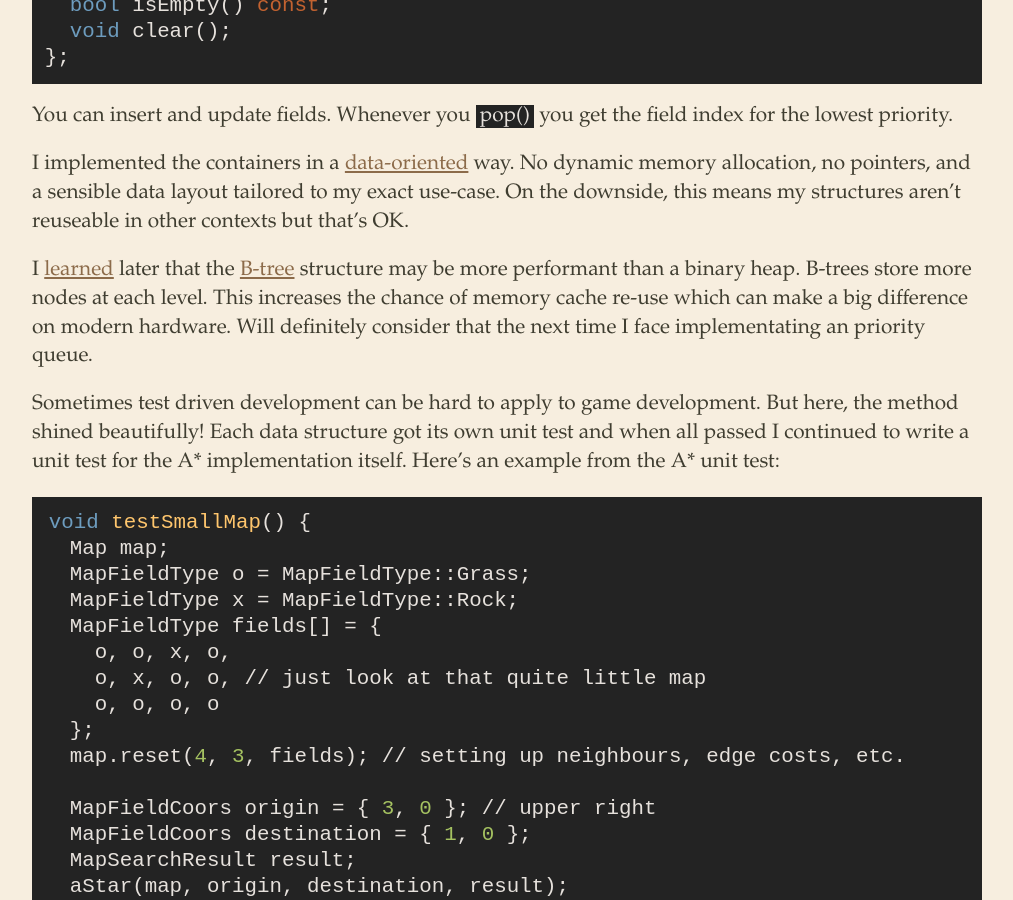
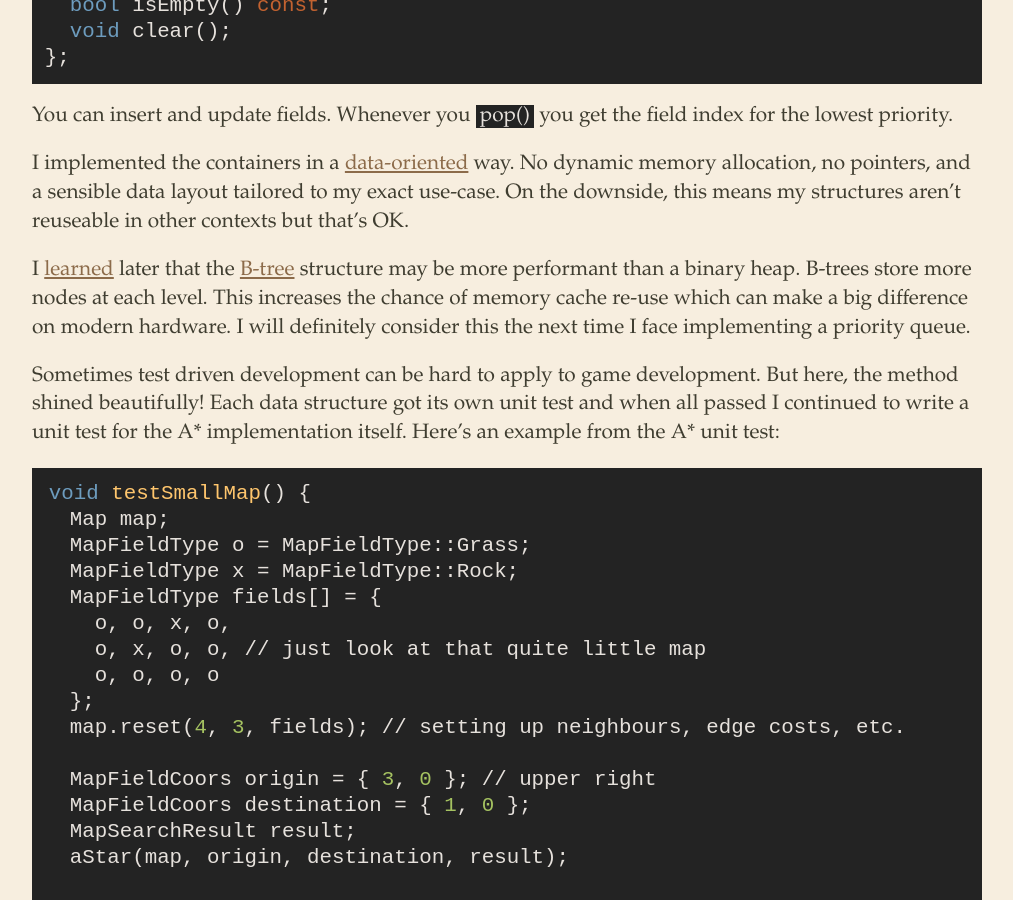
Before and after one commit to chopmo/rasmusrn.github.io, a Jekyll site: the page built from _posts/2015-05-10-pathfinding.markdown, in a window 1280 px wide and 900 px high, scrolled down 2368 px. Shown: the whole window, without its empty margins (133-1146 px from the left). Built offline with Jekyll 4.4.1, drawn with Linux system fonts in a browser that asks for light colours.

Commit message:
Tweaks to pathfinding post

```diff
--- a/_posts/2015-05-10-pathfinding.markdown
+++ b/_posts/2015-05-10-pathfinding.markdown
@@ -48,7 +48,7 @@ You can insert and update fields. Whenever you `pop()` you get the field index f
 
 I implemented the containers in a [data-oriented](http://gamesfromwithin.com/data-oriented-design) way. No dynamic memory allocation, no pointers, and a sensible data layout tailored to my exact use-case. On the downside, this means my structures aren't reuseable in other contexts but that's OK.
 
-I [learned](http://cglab.ca/~morin/misc/arraylayout/) later that the [B-tree](http://en.wikipedia.org/wiki/B-tree) structure may be more performant than a binary heap. B-trees store more nodes at each level. This increases the chance of memory cache re-use which can make a big difference on modern hardware. Will definitely consider that the next time I face implementating an priority queue.
+I [learned](http://cglab.ca/~morin/misc/arraylayout/) later that the [B-tree](http://en.wikipedia.org/wiki/B-tree) structure may be more performant than a binary heap. B-trees store more nodes at each level. This increases the chance of memory cache re-use which can make a big difference on modern hardware. I will definitely consider this the next time I face implementing a priority queue.
 
 Sometimes test driven development can be hard to apply to game development. But here, the method shined beautifully! Each data structure got its own unit test and when all passed I continued to write a unit test for the A* implementation itself. Here's an example from the A* unit test:
 
```
